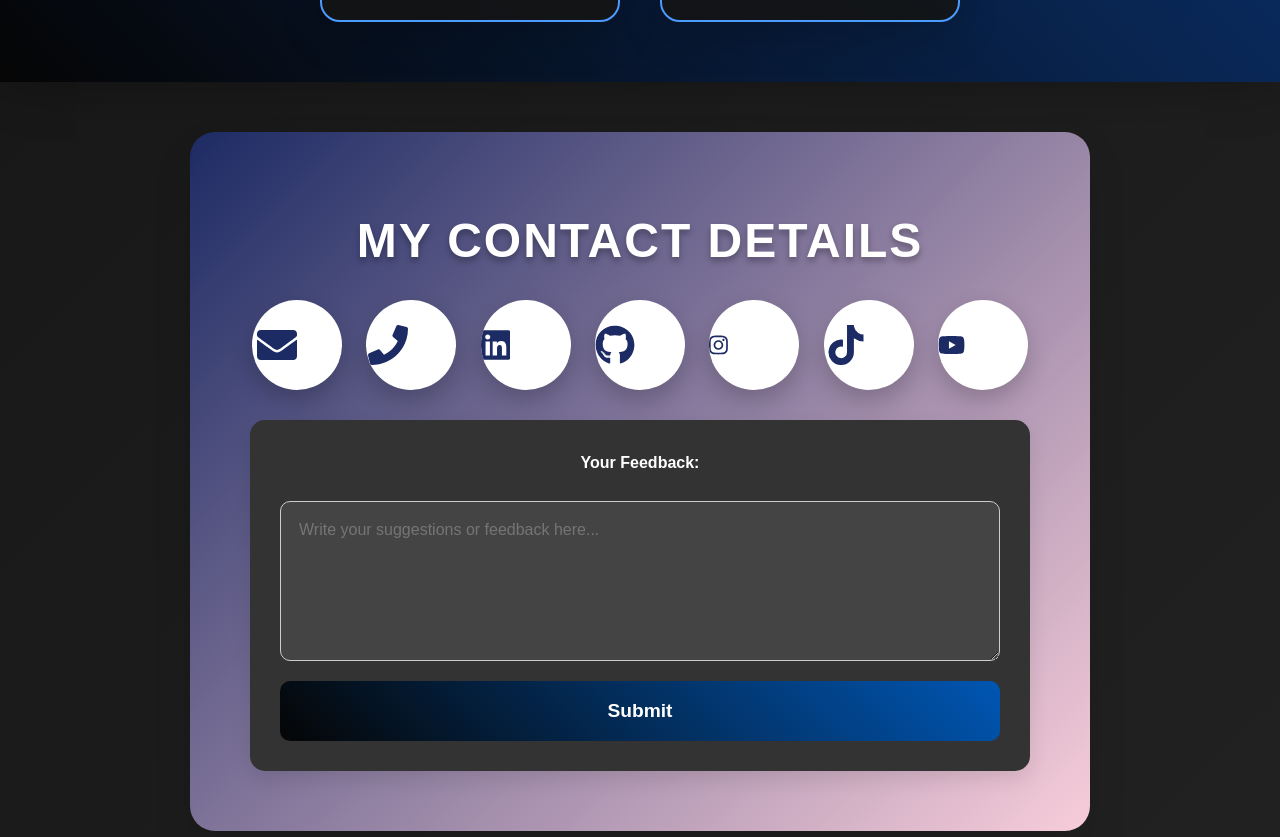
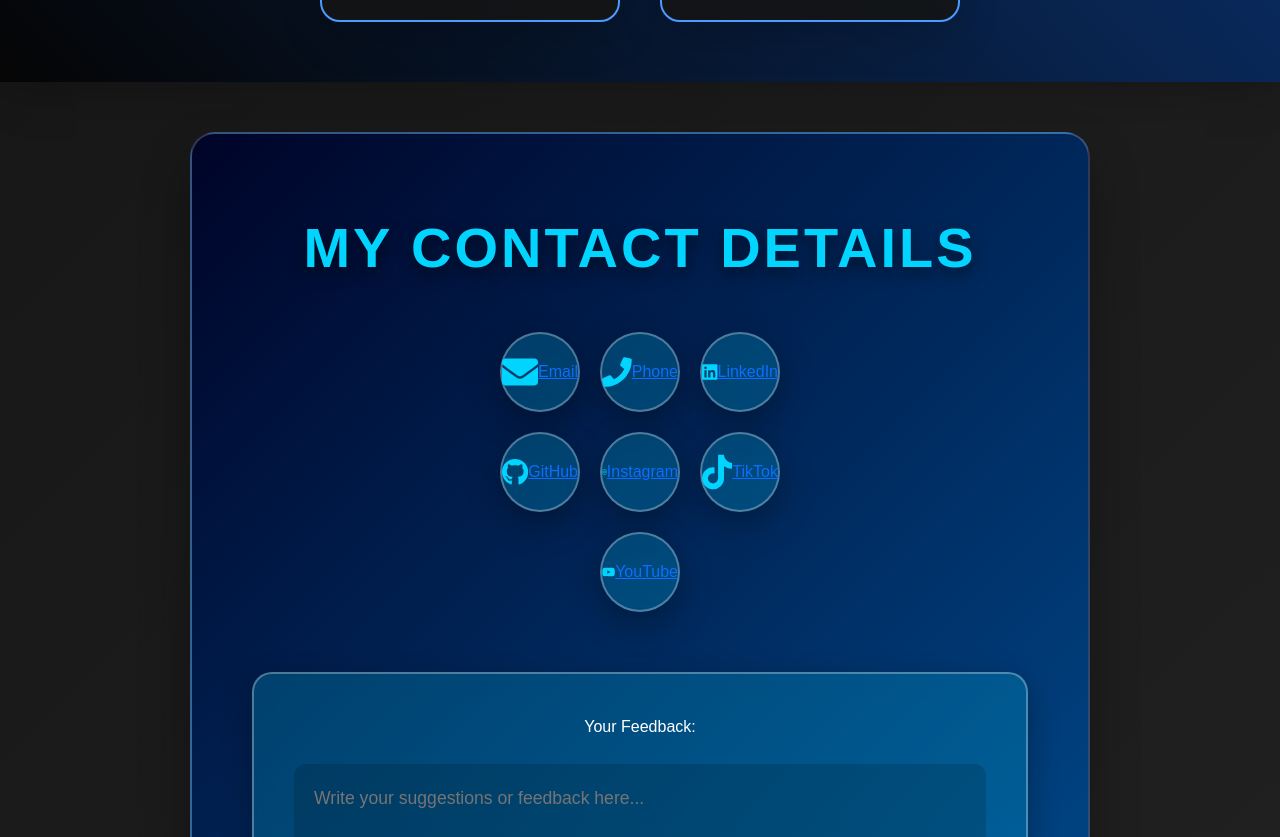
Before and after one commit to bagasgr/portfolio, a React (Create React App) app: page /contact in a window 1280 px wide. Shown: the part 1960-2797 px from the top of the page. Built offline with nearby package versions, Linux system fonts and the light colour scheme.

Commit message:
pembaruan contact

```diff
--- a/src/App.js
+++ b/src/App.js
@@ -66,8 +66,8 @@ function App() {
               <a href="/pengalaman">Work Experience</a>
               <a href="/projects">Projects</a>
               <a href="/certifikat">Certifikat</a>
+              <a href="/pdf/BagasGilangRamadhan_softwareDeveloper(1).pdf" target="_blank" rel="noopener noreferrer">Resume</a>
               <a href="/contact">Contact</a>
-              <a href="/pdf/BagasGilangRamadhan_softwareDeveloper(1).pdf" target="_blank" rel="noopener noreferrer">Resume</a>
             </div>
           </div>
           <img src={fotobagasImg} alt="Bagas Gilang Ramadhan" className="hero-image" />
--- a/src/components/Contact.css
+++ b/src/components/Contact.css
@@ -1,10 +1,11 @@
-/* Contact Page Styling */
+/* Contact Page Styling with Glassmorphism */
 .contact-page {
   text-align: center;
   padding: 60px;
-  background: linear-gradient(135deg, #1d2b64, #f8cdda);
+  background: linear-gradient(135deg, #000428, #004e92);
+  backdrop-filter: blur(15px);
   border-radius: 25px;
-  box-shadow: 0 20px 40px rgba(0, 0, 0, 0.1);
+  box-shadow: 0 25px 50px rgba(0, 0, 0, 0.3);
   max-width: 900px;
   margin: 50px auto;
   color: #fff;
@@ -13,301 +14,114 @@
   overflow: hidden;
   animation: fadeIn 1.5s ease-in-out;
   width: 100%;
+  border: 2px solid rgba(255, 255, 255, 0.2);
 }
 
 /* Heading Styling */
 .contact-page h1 {
-  font-size: 3rem;
-  font-weight: 700;
+  font-size: 3.5rem;
+  font-weight: 800;
   margin-bottom: 30px;
   text-transform: uppercase;
-  letter-spacing: 2px;
-  color: #fff;
-  text-shadow: 0px 4px 6px rgba(0, 0, 0, 0.3); /* Add subtle shadow */
+  letter-spacing: 3px;
+  color: #00d4ff;
+  text-shadow: 0px 6px 15px rgba(0, 0, 0, 0.5);
+  animation: fadeInDown 1.5s ease-in-out;
 }
 
-/* Icon List Styling */
+/* Contact Icons List */
 .contact-list {
-  display: grid;
-  grid-template-columns: repeat(auto-fill, minmax(90px, 1fr)); /* Default grid layout for responsive */
+  display: flex;
+  justify-content: center;
+  flex-wrap: wrap;
+  padding: 20px;
   gap: 20px;
-  padding: 0;
-  margin: 0;
-  list-style: none;
-  justify-items: center;
-  transition: grid-template-columns 0.3s ease;
+  max-width: 400px;
+  margin: 0 auto;
 }
 
-/* Icon Styling */
 .contact-list li {
-  position: relative;
   display: flex;
   justify-content: center;
   align-items: center;
-  width: 90px;
-  height: 90px;
-  background-color: #fff;
+  width: 80px;
+  height: 80px;
+  background: rgba(0, 212, 255, 0.2);
+  backdrop-filter: blur(10px);
   border-radius: 50%;
-  box-shadow: 0 10px 25px rgba(0, 0, 0, 0.2);
-  transition: all 0.3s ease-in-out;
-  overflow: hidden;
+  box-shadow: 0 12px 35px rgba(0, 0, 0, 0.3);
+  transition: transform 0.4s ease-in-out, box-shadow 0.4s ease-in-out;
   cursor: pointer;
-  transform: scale(1);
-  animation: iconFadeIn 1.5s ease-in-out;
+  border: 2px solid rgba(255, 255, 255, 0.3);
 }
 
-/* Hover Effect */
 .contact-list li:hover {
-  transform: scale(1.2);
-  box-shadow: 0 20px 35px rgba(0, 0, 0, 0.3);
-  background-color: #f8cdda; /* Add background color on hover */
+  transform: scale(1.15) rotate(8deg);
+  box-shadow: 0 20px 50px rgba(0, 212, 255, 0.5);
 }
 
-/* Icon Styling */
 .icon {
-  font-size: 2.5rem;
-  color: #1d2b64;
-  transition: color 0.3s ease, transform 0.3s ease;
-  z-index: 1;
+  font-size: 5.5rem;
+  color: #00d4ff;
+  transition: transform 0.4s ease, color 0.4s ease;
 }
 
-/* Hover Effects */
-.contact-list li:hover .icon {
-  color: #f8cdda;
-  transform: rotate(360deg);
+/* Increase Instagram Icon Size */
+.contact-list li.instagram .icon {
+  font-size: 3rem;
 }
 
-/* Icon Links */
-.contact-list li a {
-  color: inherit;
-  text-decoration: none;
+.contact-list li:hover .icon {
+  transform: rotate(360deg) scale(1.1);
+  color: #fff;
 }
 
-/* Glow Effect for Hover */
-.contact-list li:hover .icon {
-  text-shadow: 0 0 20px #f8cdda, 0 0 30px #f8cdda, 0 0 40px #f8cdda;
-}
-
-/* Keyframes for Animations */
-@keyframes fadeIn {
-  0% {
-    opacity: 0;
-    transform: translateY(-20px);
-  }
-  100% {
-    opacity: 1;
-    transform: translateY(0);
-  }
-}
-
-@keyframes iconFadeIn {
-  0% {
-    opacity: 0;
-    transform: scale(0.5);
-  }
-  100% {
-    opacity: 1;
-    transform: scale(1);
-  }
-}
-
-/* Media Queries for Smaller Screens */
-
-/* For tablets and small screens (max-width: 1024px) */
-@media (max-width: 1024px) {
-  .contact-list {
-    grid-template-columns: repeat(4, 1fr); /* 4 icons per row */
-    gap: 20px;
-  }
-  .contact-page {
-    padding: 40px;
-  }
-  .contact-page h1 {
-    font-size: 2.5rem;
-  }
-  .contact-list li {
-    width: 80px;
-    height: 80px;
-  }
-  .icon {
-    font-size: 2rem; /* Adjust icon size for tablets */
-  }
-}
-
-/* For Mobile Screens (max-width: 768px) */
-@media (max-width: 768px) {
-  .contact-list {
-    grid-template-columns: repeat(3, 1fr); /* 3 icons per row */
-    gap: 15px;
-  }
-  .contact-list li {
-    width: 70px;
-    height: 70px;
-  }
-  .icon {
-    font-size: 1.8rem; /* Adjust icon size for mobile */
-  }
-  .contact-page h1 {
-    font-size: 2rem;
-  }
-}
-
-/* For Extra Small Mobile Screens (max-width: 480px) */
-@media (max-width: 480px) {
-  .contact-list {
-    grid-template-columns: repeat(2, 1fr); /* 2 icons per row */
-    gap: 10px;
-  }
-  .contact-list li {
-    width: 60px;
-    height: 60px;
-  }
-  .icon {
-    font-size: 1.6rem; /* Adjust icon size for small mobile */
-  }
-  .contact-page {
-    padding: 20px;
-  }
-  .contact-page h1 {
-    font-size: 1.8rem;
-  }
-}
-
-
-/* Formulir saran dan kritik */
+/* Feedback Form */
 .feedback-form {
-  margin-top: 30px;
-  padding: 30px;
-  background: #333;
-  border-radius: 15px;
-  box-shadow: 0 8px 20px rgba(0, 0, 0, 0.1);
+  margin-top: 40px;
+  padding: 40px;
+  background: rgba(0, 212, 255, 0.2);
+  backdrop-filter: blur(10px);
+  border-radius: 20px;
+  box-shadow: 0 10px 30px rgba(0, 0, 0, 0.3);
   display: flex;
   flex-direction: column;
-  gap: 20px;
+  gap: 25px;
   animation: fadeIn 2s ease-out;
-}
-
-.feedback-form label {
-  font-size: 1rem;
-  font-weight: 600;
-  color: #fff;
-  margin-bottom: 5px;
+  border: 2px solid rgba(255, 255, 255, 0.3);
 }
 
 .feedback-form input,
 .feedback-form textarea {
-  padding: 15px 18px;
-  font-size: 1rem;
-  border: 1px solid #ccc;
-  border-radius: 10px;
+  padding: 18px;
+  font-size: 1.1rem;
+  border: 2px solid transparent;
+  border-radius: 12px;
   outline: none;
-  background: #444;
+  background: rgba(0, 0, 0, 0.15);
   color: #fff;
-  transition: box-shadow 0.3s ease, border-color 0.3s ease;
-  animation: fadeIn 2s ease-out;
+  transition: border 0.4s ease, box-shadow 0.4s ease;
 }
 
 .feedback-form input:focus,
 .feedback-form textarea:focus {
-  border-color: #020202;
-  box-shadow: 0 4px 12px rgba(0, 123, 255, 0.2);
+  border: 2px solid #00d4ff;
+  box-shadow: 0 0 15px rgba(0, 212, 255, 0.8);
 }
 
-/* Animasi Fade-in untuk elemen */
-@keyframes fadeIn {
-  from {
-    opacity: 0;
-  }
-  to {
-    opacity: 1;
-  }
-}
-
-/* Tombol Kirim Formulir */
 .feedback-form button {
-  padding: 15px;
-  font-size: 1.2rem;
+  padding: 18px;
+  font-size: 1.3rem;
   font-weight: bold;
   color: #fff;
-  background: linear-gradient(45deg, #050505, #0056b3);
+  background: linear-gradient(45deg, #00d4ff, #004e92);
   border: none;
-  border-radius: 10px;
+  border-radius: 12px;
   cursor: pointer;
-  transition: background 0.3s ease, transform 0.2s ease, box-shadow 0.3s ease;
-  animation: fadeIn 2s ease-out;
+  transition: transform 0.4s ease, box-shadow 0.4s ease;
 }
 
 .feedback-form button:hover {
-  background: linear-gradient(45deg, #070707, #003f8c);
-  transform: translateY(-3px);
-  box-shadow: 0 8px 15px rgba(0, 0, 0, 0.2);
+  transform: scale(1.1) translateY(-3px);
+  box-shadow: 0 10px 20px rgba(0, 212, 255, 0.5);
 }
-
-.feedback-form button:active {
-  transform: translateY(0);
-  box-shadow: 0 4px 10px rgba(0, 0, 0, 0.2);
-}
-
-/* Pesan status */
-.status-message {
-  margin-top: 15px;
-  font-size: 1rem;
-  text-align: center;
-  color: #28a745;
-  font-weight: bold;
-  animation: fadeIn 1s ease-in-out;
-}
-
-/* Responsif untuk perangkat mobile */
-@media (max-width: 768px) {
-  .contact-page {
-    padding: 20px;
-  }
-
-  .contact-page h1 {
-    font-size: 2rem;
-  }
-
-  .contact-list li {
-    font-size: 1rem;
-    padding: 10px 12px;
-  }
-
-  .feedback-form input,
-  .feedback-form textarea {
-    padding: 12px 15px;
-  }
-
-  .feedback-form button {
-    font-size: 1rem;
-  }
-
-  .feedback-form {
-    gap: 15px;
-  }
-}
-
-/* Responsif untuk perangkat dengan lebar lebih kecil */
-@media (max-width: 480px) {
-  .contact-page h1 {
-    font-size: 1.8rem;
-  }
-
-  .contact-list li {
-    font-size: 0.9rem;
-    padding: 8px 10px;
-  }
-
-  .feedback-form input,
-  .feedback-form textarea {
-    padding: 10px 12px;
-  }
-
-  .feedback-form button {
-    font-size: 0.9rem;
-  }
-
-  .feedback-form {
-    gap: 10px;
-  }
-}
```
